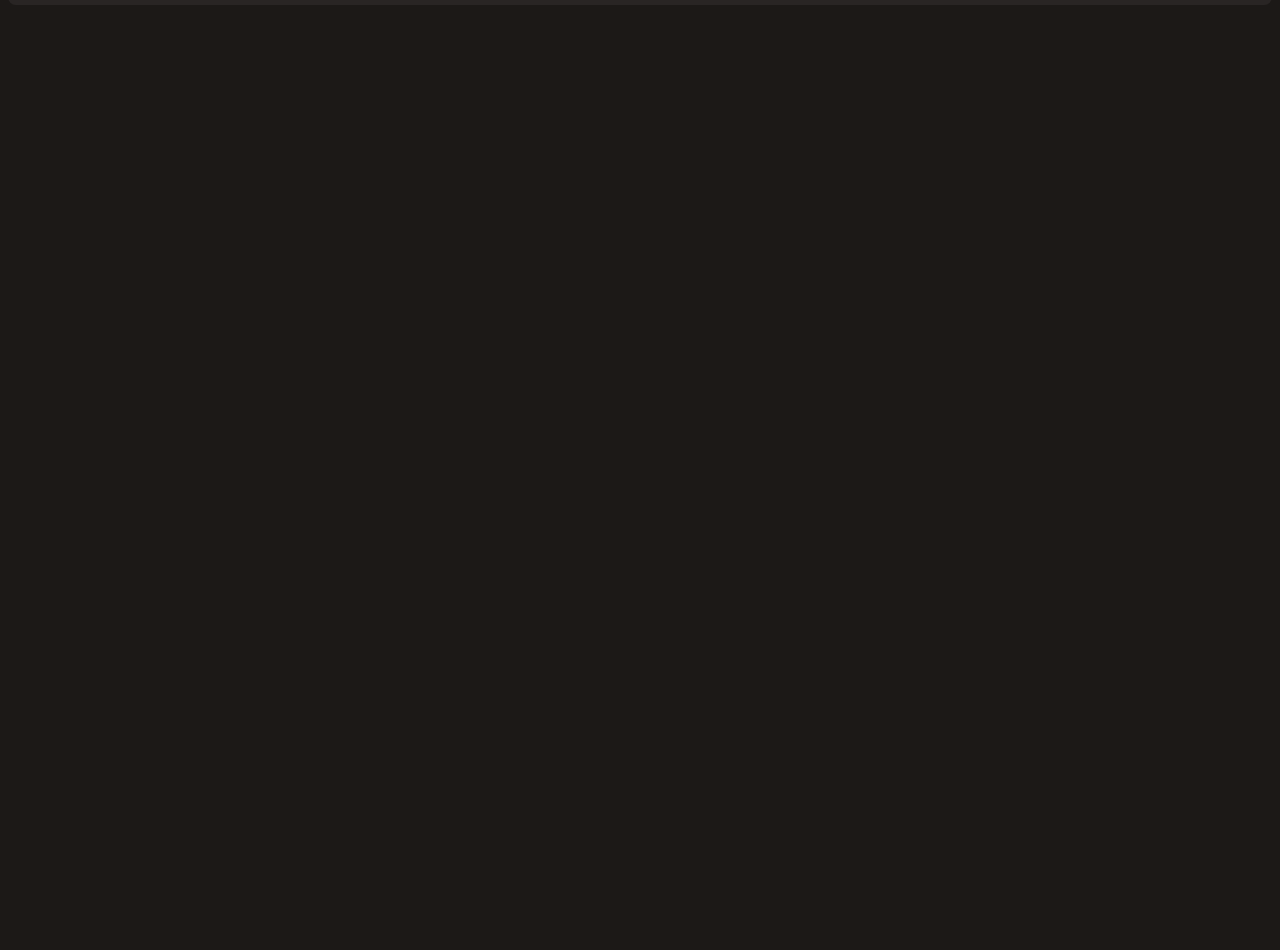
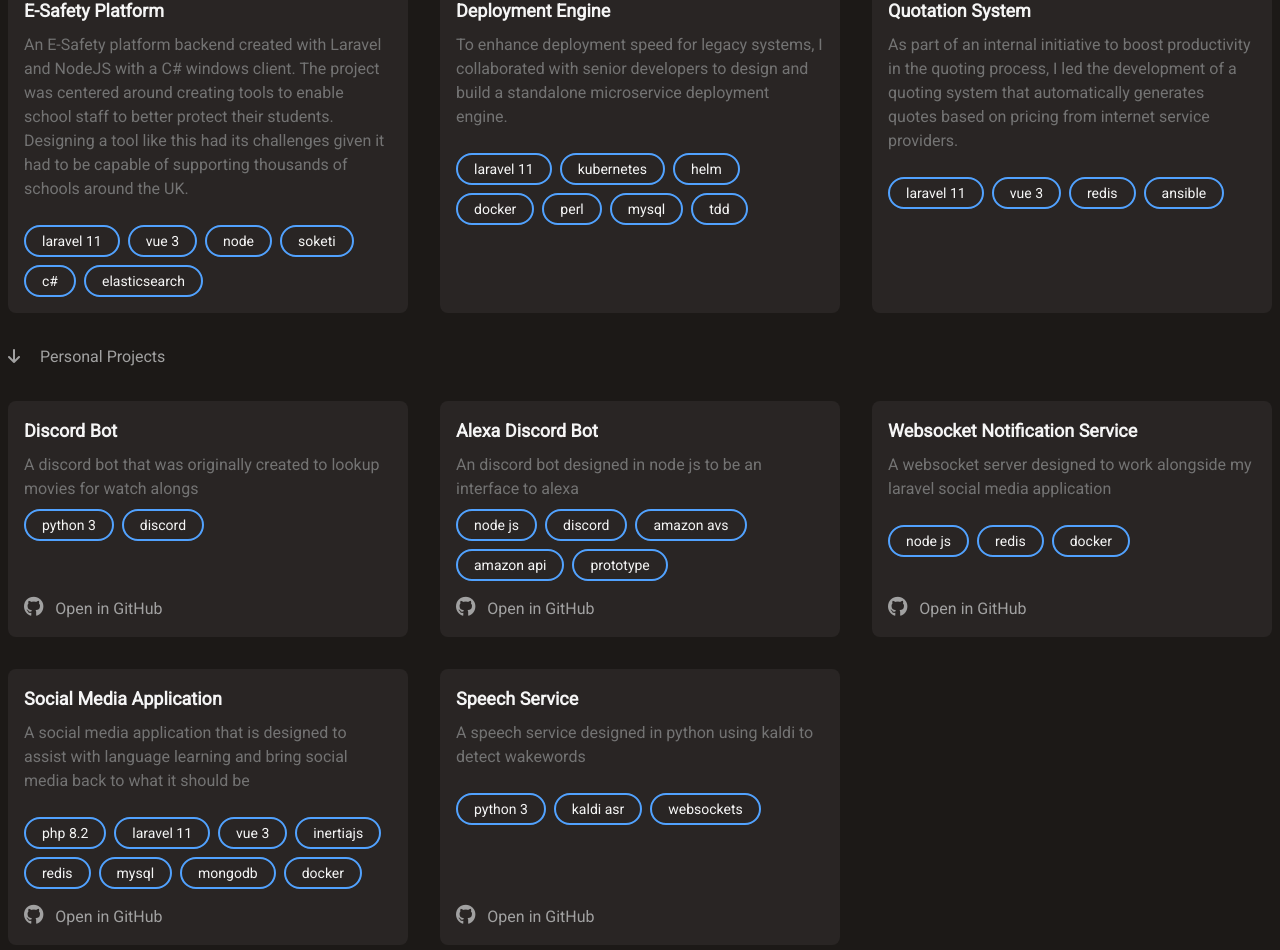
Before and after one commit to msumdev/portfolio, a Vue app: page / in a window 1280 px wide. Shown: the part 371-1321 px from the top of the page. Before the commit the page ends 800 px from the top, so only its background shows below. Built offline with nearby package versions, Linux system fonts and the light colour scheme.

Commit message:
feat: version 1

```diff
--- a/src/App.vue
+++ b/src/App.vue
@@ -2,24 +2,25 @@
   <main class="container mx-auto text-neutral-100">
     <header>
       <div class="grid grid-cols-3 p-2 pt-6 pb-6">
-        <div class="text-2xl font-bold">
+        <a href="https://github.com/msumdev" target="_blank" class="text-2xl pb-4 text-center md:text-left font-bold col-span-3 lg:col-span-1">
           <span class="text-neutral-500">&#x3C;</span>
           <span>MSumDev</span>
           <span class="text-neutral-500">/&#x3E;</span>
-        </div>
-        <nav class="col-span-2 flex justify-end">
-          <span class="mx-8 text-xl">
+        </a>
+        <nav class="col-span-3 md:col-span-2 flex flex-col md:flex-row md:justify-end">
+          <span class="text-center md:mx-8 text-xl">
             <a href="https://github.com/msumdev" target="_blank"><i class="fa-brands fa-github mr-1"></i> msumdev</a>
           </span>
-          <span class="mx-8 text-xl">
+          <span class="text-center md:mx-8 text-xl">
             <a href="mailto:hi@mcsportfolio.com"><i class="fa-solid fa-envelope mr-1"></i> hi<span class="text-neutral-500">@</span>mcsportfolio.com</a>
           </span>
-          <span class="mx-8 text-xl">
+          <span class="text-center md:mx-8 text-xl">
             <a href="https://www.linkedin.com/in/msumdev/" target="_blank"><i class="fa-brands fa-linkedin mr-1"></i> Michael Sumner</a>
           </span>
         </nav>
       </div>
     </header>
+
 
     <div id="main-content-container" class="p-2 pt-8">
       <RouterView />
@@ -27,6 +28,6 @@
   </main>
 </template>
 
-<script>
+<script setup lang="ts">
 import { RouterLink, RouterView } from 'vue-router'
 </script>
--- a/src/assets/main.css
+++ b/src/assets/main.css
@@ -3,4 +3,5 @@
 
 @theme {
   --default-font-family: "Roboto", sans-serif;
+  --color-stone-850: oklch(0.28 0.01 0);
 }
--- a/src/components/CardComponent.vue
+++ /dev/null
@@ -1,5 +0,0 @@
-<template>
-  <div class="bg-stone-800 rounded-lg p-4">
-    <p>Test</p>
-  </div>
-</template>
--- a/src/router/index.ts
+++ b/src/router/index.ts
@@ -1,5 +1,5 @@
 import { createRouter, createWebHistory } from 'vue-router'
-import IndexView from '../views/IndexView.vue'
+import IndexView from '@/views/IndexView.vue'
 
 const router = createRouter({
   history: createWebHistory(import.meta.env.BASE_URL),
--- a/src/views/IndexView.vue
+++ b/src/views/IndexView.vue
@@ -1,26 +1,146 @@
 <template>
-  <section id="main-content">
-    <div class="text-4xl">
+  <section id="main-content ">
+    <div class="text-4xl text-center lg:text-left">
       <p>Hello!</p>
       <p class="text-blue-400 font-bold">I make and break things.</p>
     </div>
 
-    <p class="text-neutral-500 w-full max-w-[60%]">I'm a software engineer based in the United Kingdom with experience across a variety of projects and programming languages. I specialize in building, modernizing, and maintaining backends, ensuring scalable, efficient, and high-performing systems.</p>
+    <p class="text-neutral-500 w-full max-w-[100%] lg:max-w-[60%] text-center lg:text-left">I'm a software engineer based in the United Kingdom with experience across a variety of projects and programming languages. I specialize in building, modernizing, and maintaining backends, ensuring scalable, efficient, and high-performing systems.</p>
   </section>
 
-  <section id="professional-work" class="pt-8">
-    <p class="text-neutral-400"><i class="fa-solid fa-arrow-down mr-4"></i> Professional Work</p>
+  <section id="professional-work">
+    <p class="text-neutral-400 pt-8 pb-4"><i class="fa-solid fa-arrow-down mr-4"></i> Professional Work</p>
+    <div class="grid grid-cols-3 gap-8">
+      <article class="col-span-3 md:col-span-1 bg-stone-800 rounded-lg p-4">
+        <p class="row-span-1 text-lg font-bold">E-Safety Platform</p>
+        <p class="row-span-1 text-neutral-500 text-wrap mt-2 mb-4">
+          An E-Safety platform backend created with Laravel and NodeJS with a C# windows client.
+          The project was centered around creating tools to enable school staff to better protect their students. Designing a tool like this had its challenges given it had to be capable of supporting thousands of schools around the UK.
+        </p>
+        <div class="flex flex-wrap gap-2 pt-2">
+          <div class="border-2 px-4 py-1 border-blue-400 rounded-full text-sm">laravel 11</div>
+          <div class="border-2 px-4 py-1 border-blue-400 rounded-full text-sm">vue 3</div>
+          <div class="border-2 px-4 py-1 border-blue-400 rounded-full text-sm">node</div>
+          <div class="border-2 px-4 py-1 border-blue-400 rounded-full text-sm">soketi</div>
+          <div class="border-2 px-4 py-1 border-blue-400 rounded-full text-sm">c#</div>
+          <div class="border-2 px-4 py-1 border-blue-400 rounded-full text-sm">elasticsearch</div>
+        </div>
+      </article>
+      <article class="col-span-3 md:col-span-1 bg-stone-800 rounded-lg p-4">
+        <p class="row-span-1 text-lg font-bold">Deployment Engine</p>
+        <p class="row-span-1 text-neutral-500 text-wrap mt-2 mb-4">
+          To enhance deployment speed for legacy systems, I collaborated with senior developers to design and build a standalone microservice deployment engine.
+        </p>
+        <div class="flex flex-wrap gap-2 pt-2">
+          <div class="border-2 px-4 py-1 border-blue-400 rounded-full text-sm">laravel 11</div>
+          <div class="border-2 px-4 py-1 border-blue-400 rounded-full text-sm">kubernetes</div>
+          <div class="border-2 px-4 py-1 border-blue-400 rounded-full text-sm">helm</div>
+          <div class="border-2 px-4 py-1 border-blue-400 rounded-full text-sm">docker</div>
+          <div class="border-2 px-4 py-1 border-blue-400 rounded-full text-sm">perl</div>
+          <div class="border-2 px-4 py-1 border-blue-400 rounded-full text-sm">mysql</div>
+          <div class="border-2 px-4 py-1 border-blue-400 rounded-full text-sm">tdd</div>
+        </div>
+      </article>
+      <article class="col-span-3 md:col-span-1 bg-stone-800 rounded-lg p-4">
+        <p class="row-span-1 text-lg font-bold">Quotation System</p>
+        <p class="row-span-1 text-neutral-500 text-wrap mt-2 mb-4">
+          As part of an internal initiative to boost productivity in the quoting process, I led the development of a quoting system that automatically generates quotes based on pricing from internet service providers.
+        </p>
+        <div class="flex flex-wrap gap-2 pt-2">
+          <div class="border-2 px-4 py-1 border-blue-400 rounded-full text-sm">laravel 11</div>
+          <div class="border-2 px-4 py-1 border-blue-400 rounded-full text-sm">vue 3</div>
+          <div class="border-2 px-4 py-1 border-blue-400 rounded-full text-sm">redis</div>
+          <div class="border-2 px-4 py-1 border-blue-400 rounded-full text-sm">ansible</div>
+        </div>
+      </article>
+    </div>
+  </section>
 
-    <CardComponent />
+  <section id="personal-projects">
+    <p class="text-neutral-400  pt-8"><i class="fa-solid fa-arrow-down mr-4"></i> Personal Projects</p>
+    <div class="grid grid-cols-3 gap-8 pt-8">
+      <a href="https://github.com/msumdev/discord-bot" target="_blank" class="col-span-3 md:col-span-1 bg-stone-800 hover:bg-stone-850 rounded-lg p-4 flex flex-col">
+        <p class="text-lg font-bold">Discord Bot</p>
+        <p class="text-neutral-500 text-wrap mt-2">
+          A discord bot that was originally created to lookup movies for watch alongs
+        </p>
+        <div class="flex flex-wrap gap-2 pt-2">
+          <div class="border-2 px-4 py-1 border-blue-400 rounded-full text-sm">python 3</div>
+          <div class="border-2 px-4 py-1 border-blue-400 rounded-full text-sm">discord</div>
+        </div>
+
+        <div class="mt-auto pt-4">
+          <p class="text-neutral-400"><i class="fa-brands fa-github text-xl pr-2"></i> Open in GitHub</p>
+        </div>
+      </a>
+
+      <a href="https://github.com/msumdev/discord-bot-js" target="_blank" class="col-span-3 md:col-span-1 bg-stone-800 hover:bg-stone-850 rounded-lg p-4 flex flex-col">
+        <p class="text-lg font-bold">Alexa Discord Bot</p>
+        <p class="text-neutral-500 text-wrap mt-2">
+          An discord bot designed in node js to be an interface to alexa
+        </p>
+        <div class="flex flex-wrap gap-2 pt-2">
+          <div class="border-2 px-4 py-1 border-blue-400 rounded-full text-sm">node js</div>
+          <div class="border-2 px-4 py-1 border-blue-400 rounded-full text-sm">discord</div>
+          <div class="border-2 px-4 py-1 border-blue-400 rounded-full text-sm">amazon avs</div>
+          <div class="border-2 px-4 py-1 border-blue-400 rounded-full text-sm">amazon api</div>
+          <div class="border-2 px-4 py-1 border-blue-400 rounded-full text-sm">prototype</div>
+        </div>
+
+        <div class="mt-auto pt-4">
+          <p class="text-neutral-400"><i class="fa-brands fa-github text-xl pr-2"></i> Open in GitHub</p>
+        </div>
+      </a>
+      <a href="https://github.com/msumdev/notification-service" target="_blank" class="col-span-3 md:col-span-1 bg-stone-800 hover:bg-stone-850 rounded-lg p-4 flex flex-col">
+        <p class="text-lg font-bold">Websocket Notification Service</p>
+        <p class="text-neutral-500 text-wrap mt-2 mb-4">
+          A websocket server designed to work alongside my laravel social media application
+        </p>
+        <div class="flex flex-wrap gap-2 pt-2">
+          <div class="border-2 px-4 py-1 border-blue-400 rounded-full text-sm">node js</div>
+          <div class="border-2 px-4 py-1 border-blue-400 rounded-full text-sm">redis</div>
+          <div class="border-2 px-4 py-1 border-blue-400 rounded-full text-sm">docker</div>
+        </div>
+
+        <div class="mt-auto pt-4">
+          <p class="text-neutral-400"><i class="fa-brands fa-github text-xl pr-2"></i> Open in GitHub</p>
+        </div>
+      </a>
+      <a href="https://github.com/msumdev/social-media-app" target="_blank" class="col-span-3 md:col-span-1 bg-stone-800 hover:bg-stone-850 rounded-lg p-4 flex flex-col">
+        <p class="text-lg font-bold">Social Media Application</p>
+        <p class="text-neutral-500 text-wrap mt-2 mb-4">
+          A social media application that is designed to assist with language learning and bring social media back to what it should be
+        </p>
+        <div class="flex flex-wrap gap-2 pt-2">
+          <div class="border-2 px-4 py-1 border-blue-400 rounded-full text-sm">php 8.2</div>
+          <div class="border-2 px-4 py-1 border-blue-400 rounded-full text-sm">laravel 11</div>
+          <div class="border-2 px-4 py-1 border-blue-400 rounded-full text-sm">vue 3</div>
+          <div class="border-2 px-4 py-1 border-blue-400 rounded-full text-sm">inertiajs</div>
+          <div class="border-2 px-4 py-1 border-blue-400 rounded-full text-sm">redis</div>
+          <div class="border-2 px-4 py-1 border-blue-400 rounded-full text-sm">mysql</div>
+          <div class="border-2 px-4 py-1 border-blue-400 rounded-full text-sm">mongodb</div>
+          <div class="border-2 px-4 py-1 border-blue-400 rounded-full text-sm">docker</div>
+        </div>
+
+        <div class="mt-auto pt-4">
+          <p class="text-neutral-400"><i class="fa-brands fa-github text-xl pr-2"></i> Open in GitHub</p>
+        </div>
+      </a>
+      <a href="https://github.com/msumdev/speech-service" target="_blank" class="col-span-3 md:col-span-1 bg-stone-800 hover:bg-stone-850 rounded-lg p-4 flex flex-col">
+        <p class="text-lg font-bold">Speech Service</p>
+        <p class="text-neutral-500 text-wrap mt-2 mb-4">
+          A speech service designed in python using kaldi to detect wakewords
+        </p>
+        <div class="flex flex-wrap gap-2 pt-2">
+          <div class="border-2 px-4 py-1 border-blue-400 rounded-full text-sm">python 3</div>
+          <div class="border-2 px-4 py-1 border-blue-400 rounded-full text-sm">kaldi asr</div>
+          <div class="border-2 px-4 py-1 border-blue-400 rounded-full text-sm">websockets</div>
+        </div>
+
+        <div class="mt-auto pt-4">
+          <p class="text-neutral-400"><i class="fa-brands fa-github text-xl pr-2"></i> Open in GitHub</p>
+        </div>
+      </a>
+    </div>
   </section>
 </template>
-
-<script>
-import CardComponent from '@/components/CardComponent.vue'
-
-export default {
-  components: {
-    CardComponent
-  }
-}
-</script>
```
